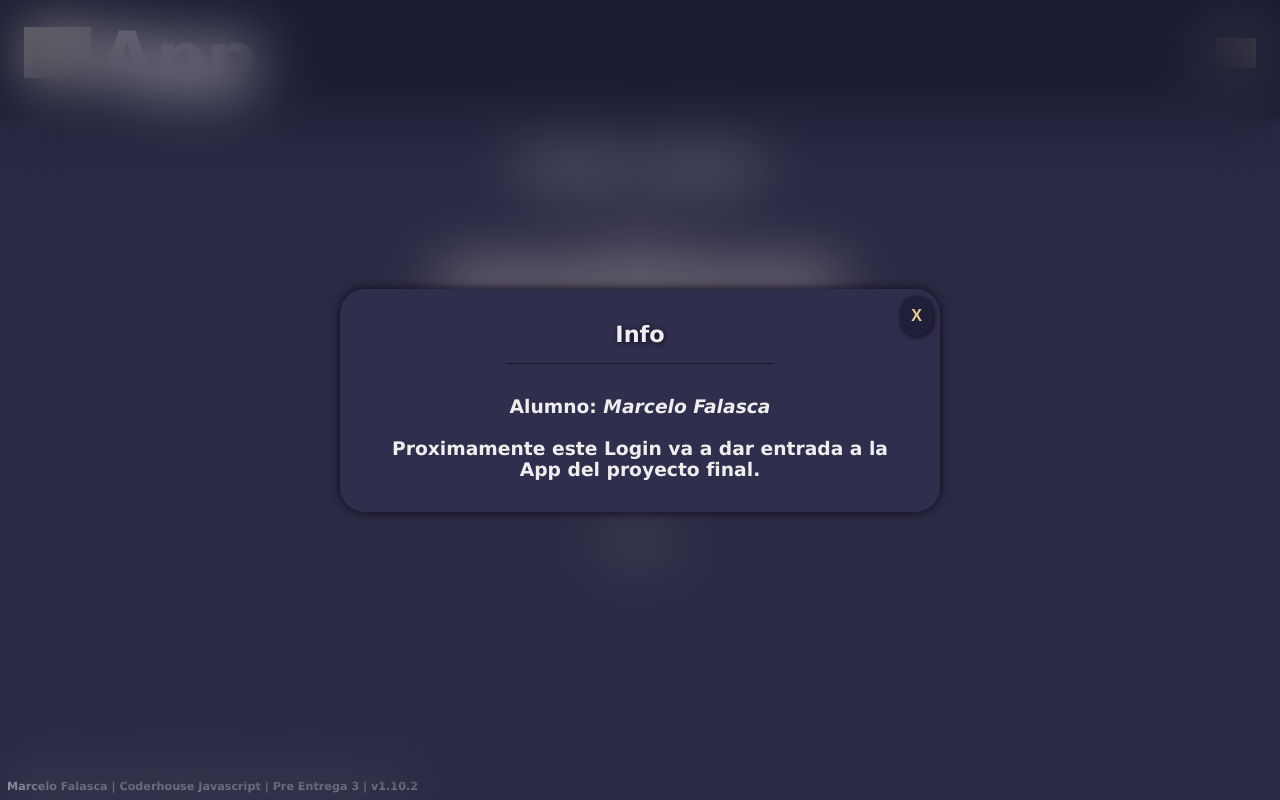
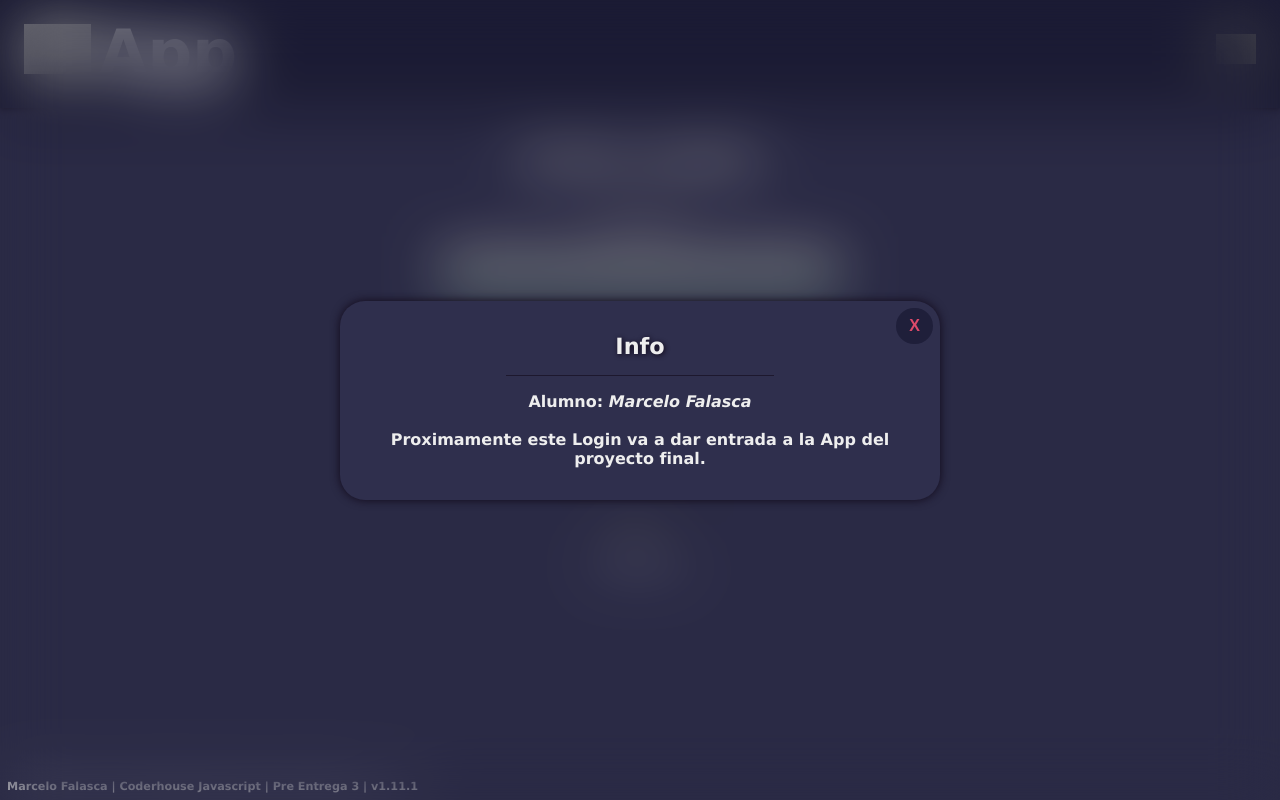
Before and after one commit to Acid-Blast/login-app, a plain HTML site: page index.html in a window 1280 px wide. Both pictures are taken after a click on the link 1236 px from the left and 58 px from the top of the page. Drawn offline with Linux system fonts and the light colour scheme; grey boxes are pictures that could not be loaded.

Commit message:
Login App Final

```diff
--- a/index.html
+++ b/index.html
@@ -21,8 +21,8 @@
 
     <main>
         <!-- Login -->
-        <form id="form" action="index.html" method="GET" >
-            <h2>Iniciar sesion</h2>
+        <form id="form" action="index.html" method="get" >
+            <h2>Iniciar sesión</h2>
             <label for="user">Usuario</label>
             <input type="text" name="user" id="user" required>
             <br>
@@ -52,8 +52,8 @@
                 <label for="pass2">Repetir contraseña</label>
                 <input id="pass2Reg" type="password" name="pass2" required minlength="5">
 
+                <button class="exit" id="salir" type="button"> X </button>
                 <input type="submit" value="Registrarse">
-                <input id="salir" type="button" value=" X ">
             </form>
         </dialog>
 
--- a/login.js
+++ b/login.js
@@ -23,14 +23,15 @@ const btnRegistro = document.getElementById("btn-register");
 btnRegistro.addEventListener("click", (e) => {
     e.preventDefault();
 
-    const dialog = document.querySelector("#dialogReg");
+    //abre el modal de registro
+    const dialog = document.getElementById("dialogReg");
+    dialog.showModal();
+
+    //para cerrar el modal
     const salir = document.getElementById("salir");
-
-    //abre el modal de registro
-    dialog.showModal();
-    clickAfuera();
     salir.addEventListener("click", () => {
         dialog.close();
+        dialog.removeAttribute(open);
     });
 });
 
@@ -38,7 +39,6 @@ btnRegistro.addEventListener("click", (e) => {
 const formReg = document.getElementById("formReg");
 formReg.addEventListener("submit", (e) => {
     e.preventDefault();
-    clickAfuera();
 
     const dialog = document.getElementById("dialogReg")
     const user = document.getElementById("userReg");
@@ -57,7 +57,7 @@ formReg.addEventListener("submit", (e) => {
             Edad: <i>${edad}</i>
         `);
         console.log("usuario guardado");
-        dialog.close()
+        dialog.close();
         limpiarForm(formReg);
     }
 });
@@ -71,7 +71,7 @@ const miForm = document.getElementById("form");
 
     //compara los datos ingresados con el Local Storage, si no existen, previene la accion del form, si existe, inicia sesion
     let found = BBDD.find(e => (e._user === user.value && e._pass === pass.value));
-    if(found == undefined){
+    if(!found){
         e.preventDefault();
         createModal("Iniciar sesion", "Usuario o contraseña Incorrectos")
     }else{
@@ -128,19 +128,20 @@ const validarUsuario = (user, mail, pass, pass2, date) => {
 //crea un modal y lo muestra
 const createModal = (titulo, mensaje) => {
     const modal = document.getElementById("dialog-alert");
+    modal.innerHTML = `
+    <h2> ${titulo} </h2>
+    <div> ${mensaje} </div>
+    <button id="btn-salir" class="exit" type="button"> X </button>
+    `;
+    modal.showModal();
 
-    modal.innerHTML = `
-            <h2> ${titulo} </h2>
-            <h3> ${mensaje} </h3>
-            <button id="btn-salir"> X </button>
-        `;
-
-    modal.showModal()
+    clickAfuera();
     const salir = document.getElementById("btn-salir");
     salir.addEventListener("click", () => {
         modal.removeAttribute(open);
         modal.close();
     });
+    console.log("modal creado")
 }
 
 //limpia los valores del form
@@ -160,13 +161,9 @@ const calcularEdad = (date) => {
 //como alternativa al boton salir
 const clickAfuera = () => {
     const modal = document.getElementById("dialog-alert");
-    const dialog = document.getElementById("dialogReg");
     window.onclick = (e) => {
         if (e.target == modal) {
             modal.close();
         }
-        if (e.target == dialog) {
-            dialog.close()
-        }
     }
 }
--- a/style.css
+++ b/style.css
@@ -1,13 +1,13 @@
 :root{
-    --version: "v1.10.2";
+    --version: "v1.11.1";
     --font-color: #eee;
     --primary: #2f2f4d;
     --primaryDark: #1f1f3a;
     --secondary: #626970;
     --lightgrey: #928995;
     --dark: #11091a;
-    --bright: #bab195;
-    --brighter: #e8d18e;
+    --brighter: #2acd72;
+    --exit: #dd4a6a;
 }
 
 *{
@@ -44,6 +44,8 @@ header nav{
 
 header nav div{
     display: flex;
+    align-items: flex-start;
+    font-size: 2.6rem;
 }
 
 header nav div a{
@@ -69,9 +71,6 @@ header nav a img:hover{
     cursor: pointer;
 }
 
-dialog{
-    transition: all 3s;
-}
 
 #form{
     display: flex;
@@ -80,7 +79,7 @@ dialog{
     justify-content: center;
     align-items: center;
     font-size: 1.5rem;
-    gap: .7rem;
+    gap: 1rem;
 }
 
 #form a{
@@ -88,9 +87,7 @@ dialog{
 }
 
 #form input[type="submit"],
-.modal input[type="submit"],
-.modal #salir,
-#dialog-alert #btn-salir{
+.modal input[type="submit"]{
     font-size: 1.4rem;
     padding: .7rem;
     border-radius: 30px;
@@ -102,17 +99,15 @@ dialog{
 }
 
 #form input[type="submit"]:hover,
-.modal input[type="submit"]:hover,
-.modal #salir:hover,
-#dialog-alert #btn-salir:hover{
+.modal input[type="submit"]:hover{
     box-shadow:inset 1px 1px 7px var(--dark);
     cursor: pointer;
 }
 
 .modal{
-    width: 600px;
+    width: fit-content;
     margin: auto auto;
-    padding: 1rem;
+    padding: 2rem;
     background-color: var(--primary);
     outline: none;
     border: none;
@@ -120,6 +115,27 @@ dialog{
     border-radius: 25px;
 }
 
+/*scrollbar*/
+/* width */
+::-webkit-scrollbar {
+    width: 10px;
+}
+/* Track */
+::-webkit-scrollbar-track {
+    background: transparent;
+    border-radius: 1rem;
+    margin-top: 60px;
+    margin-bottom: 60px;
+}
+/* Handle */
+::-webkit-scrollbar-thumb {
+    background: var(--primaryDark);
+    border-radius: 1rem;
+}
+/* Handle on hover */
+::-webkit-scrollbar-thumb:hover {
+    background: #1f1f3abb;
+}
 
 .modal h2,
 form h2{
@@ -127,7 +143,7 @@ form h2{
     text-shadow: 1px 1px 5px var(--dark);
     color: var(--font-color);
     font-size: 2rem;
-    margin-bottom: 2rem;
+    margin-bottom: 1rem;
 }
 .modal h2::after{
     content: " ";
@@ -151,8 +167,8 @@ form h2{
     padding: 1rem;
 }
 
-.modal form input,
-#form input{
+
+input{
     color: var(--dark);
     border: none;
     padding: 5px;
@@ -161,11 +177,10 @@ form h2{
     width: 400px;
     font-size: 1.1rem;
 }
-.modal form input:focus,
-#form input:focus{
+input:focus{
     outline: none;
-    box-shadow: inset 1px 1px 10px var(--primary),
-        0px 2px 4px var(--brighter);
+    box-shadow: inset 0 0 10px var(--brighter),
+        0 0 7px var(--brighter);
 
 }
 
@@ -192,21 +207,30 @@ form label{
 
 }
 
-#dialog-alert h3{
+#dialog-alert div{
     margin-top: 1rem;
     color: var(--font-color);
+    font-size: 1rem;
+    font-weight: bold;
 }
 
-#dialog-alert #btn-salir,
-.modal #salir{
+.modal .exit{
+    width: 2.3rem;
+    height: 2.3rem;
+    border: none;
+    border-radius: 50%;
     background-color: var(--primaryDark);
-    color: var(--brighter);
+    color: var(--exit);
     font-weight: bolder;
     position: absolute;
     top: 7px;
     right: 7px;
-    border-radius: 30px;
     font-size: 1rem;
+}
+.modal .exit:hover,
+.modal .exit:active{
+    box-shadow: 0 0 7px var(--dark);
+    cursor: pointer;
 }
 
 footer{
```
